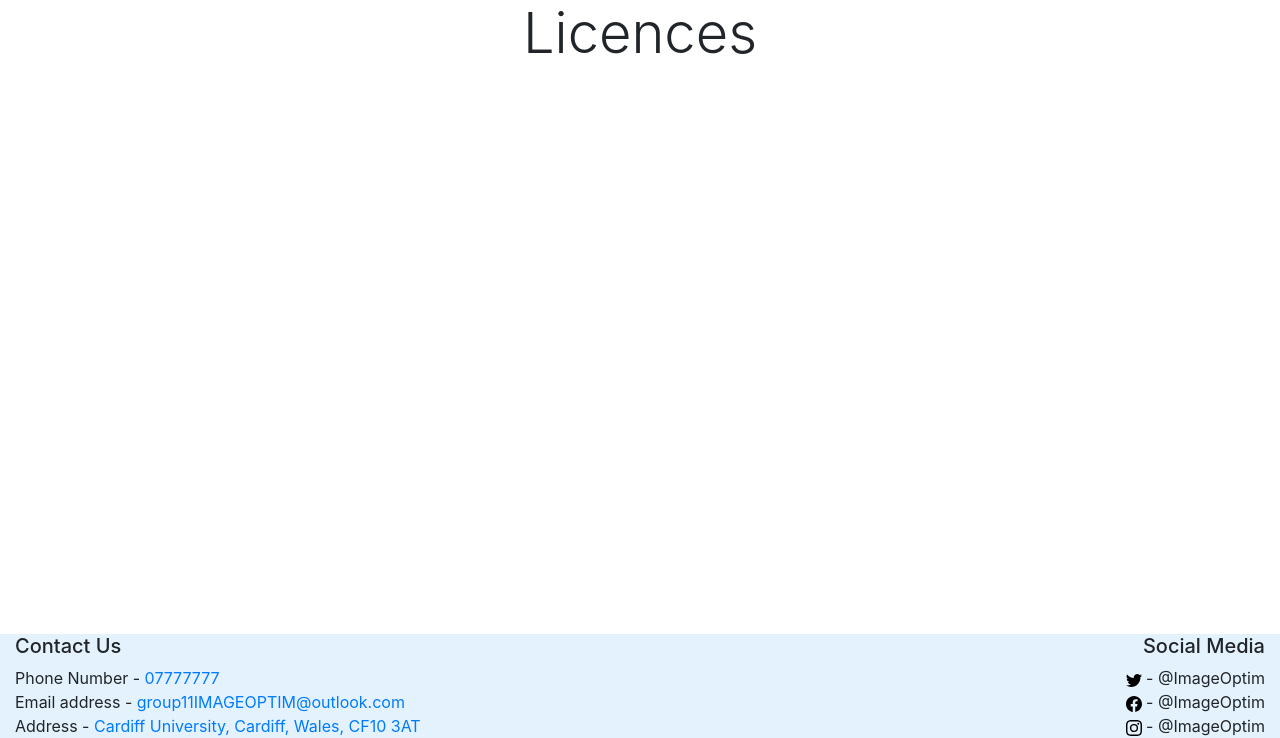
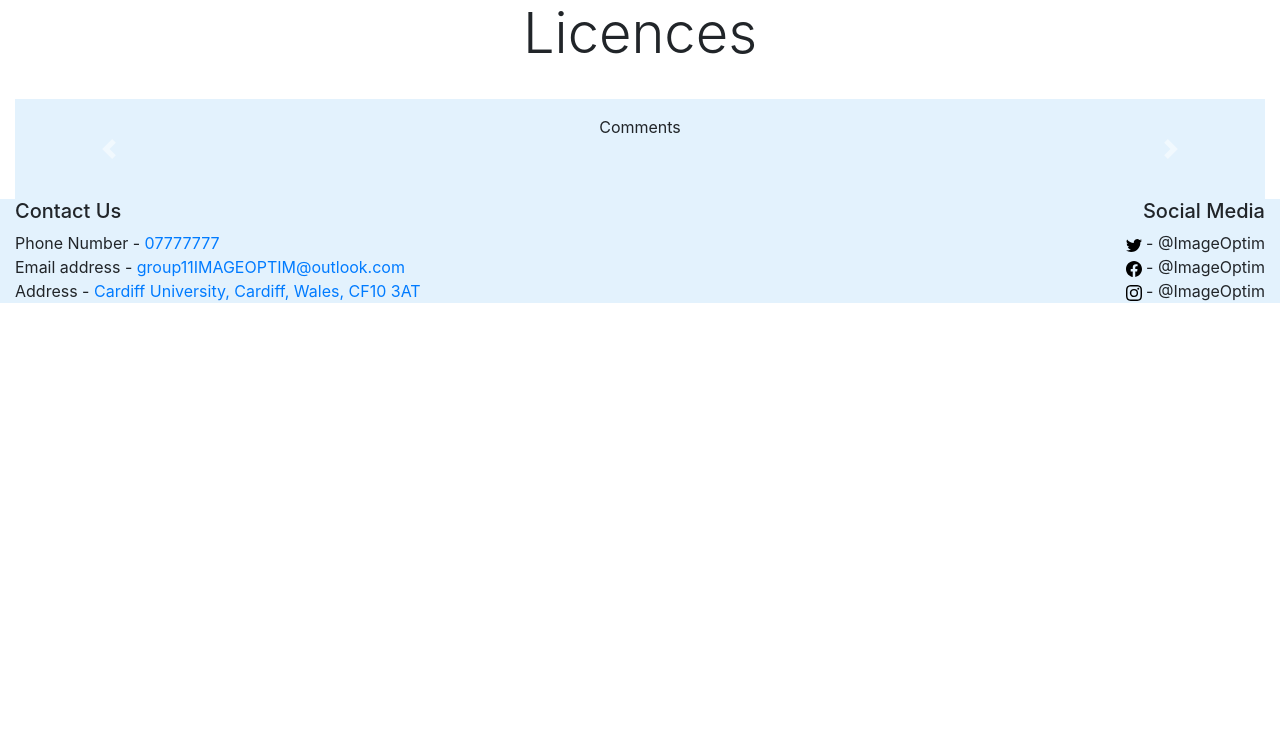
Before and after one commit to milosvujovic/imageoptim_project, a Flask app: page / in a window 1280 px wide. Shown: the part 62-800 px from the top of the page. Run offline with Flask 2, Linux system fonts and the light colour scheme; some libraries are stand-ins or nearby versions.

Commit message:
Shows comment on the page

```diff
--- a/server.py
+++ b/server.py
@@ -79,7 +79,9 @@ def load_key():
 # User web Routes
 @app.route("/")
 def homePage():
-    return render_template('user_home.html', title = "Home", licences = readFromDatabaseUsingStoredProcedures("getListOfLicence()"))
+    comments = readFromDatabaseUsingStoredProcedures("getCommentsToVerify()")
+    print(comments)
+    return render_template('user_home.html', title = "Home", licences = readFromDatabaseUsingStoredProcedures("getListOfLicence()"),comments = comments)
 
 @app.route("/payment")
 @basket_required
@@ -193,6 +195,9 @@ def gatherCustomersLicences():
     print(previous)
     return render_template('customer_licences.html', title = "Licences", currentLicences = current,previousLicences =previous)
 
+@app.route("/customer/review")
+def review():
+    return render_template('customer_review.html', title = "Review")
 
 # Logs a user out
 @app.route("/customer/logOut")
@@ -329,6 +334,15 @@ def customerForm():
         return purchaseConfirmationPage()
     return "Error with form"
 
+@app.route("/leaveReview", methods=['POST'])
+def reviews():
+    if request.method == 'POST':
+        print(request.form['rating'])
+        print(request.form['comment'])
+        writeReviewIntoDatabase(session['customerID'],request.form['rating'],request.form['comment'])
+        return redirect('/')
+    return "Error with form"
+
 
 @app.route("/createLink", methods=['POST'])
 @admin_required
@@ -440,6 +454,13 @@ def writePurchaseIntoDatabase(customerID):
             mysql.connection.commit()
             data = cur.fetchall()
             cur.close()
+
+def writeReviewIntoDatabase(customerID,rating,comment):
+    cur = mysql.connection.cursor()
+    cur.execute("CALL writeReviewIntoDatabase(%s,%s,%s);", (comment, rating, customerID))
+    mysql.connection.commit()
+    data = cur.fetchall()
+    cur.close()
 
 def verifyEmailInDatabase(customerID):
         cur = mysql.connection.cursor()
--- a/static/css/style.css
+++ b/static/css/style.css
@@ -1,6 +1,6 @@
-.footer {
+/* .footer {
   position: fixed;
   left: 0;
   bottom: 0;
   width: 100%;
-}
+} */
--- a/templates/customer_template.html
+++ b/templates/customer_template.html
@@ -28,6 +28,9 @@
           <li class="nav-item">
             <a class="nav-link" href="/customer/edit">Edit Details</a>
           </li>
+          <li class="nav-item">
+            <a class="nav-link" href="/customer/review">Leave Review</a>
+          </li>
         </ul>
         <a href = "/customer/logOut" class = "p-1"><button class="btn btn-outline-primary my-2 my-sm-0" type="submit">Log Out</button></a>
       </div>
--- a/templates/user_home.html
+++ b/templates/user_home.html
@@ -16,5 +16,30 @@
         {% endfor %}
         </div>
       </div>
+      <div id="carouselExampleFade" class="carousel slide carousel-fade" data-ride="carousel">
+        <div class="carousel-inner" style="background-color: #e3f2fd; height: 100px;">
+          <div class="carousel-item active text-center">
+            <div class="d-block w-100"><p></p><p></p><p>Comments</p></div>
+          </div>
+          {% for comment in comments %}
+          <div class="carousel-item text-center">
+            <div class = "d-block w-100">
+              <p>"{{comment[1]}}"</p>
+              <p>{{comment[3]}}</p>
+              <p>{{comment[2]}}/5</p>
+            </div>
+          </div>
+          {% endfor %}
+        </div>
+        <a class="carousel-control-prev" href="#carouselExampleFade" role="button" data-slide="prev">
+          <span class="carousel-control-prev-icon" aria-hidden="true"></span>
+          <span class="sr-only">Previous</span>
+        </a>
+        <a class="carousel-control-next" href="#carouselExampleFade" role="button" data-slide="next">
+          <span class="carousel-control-next-icon" aria-hidden="true"></span>
+          <span class="sr-only">Next</span>
+        </a>
+      </div>
+
   </div>
 {% endblock %}
```
Also changed, not shown: database/sqlScript.sql (+34 -1 lines), templates/customer_review.html (added, +26 -0 lines), 1 other file.
